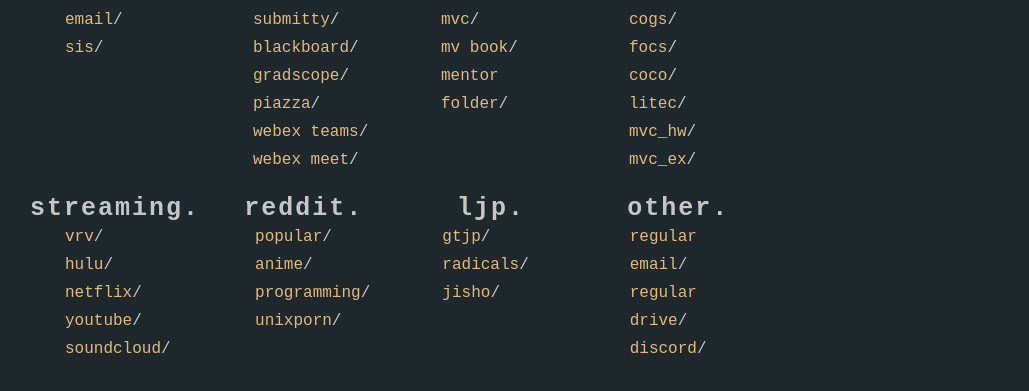
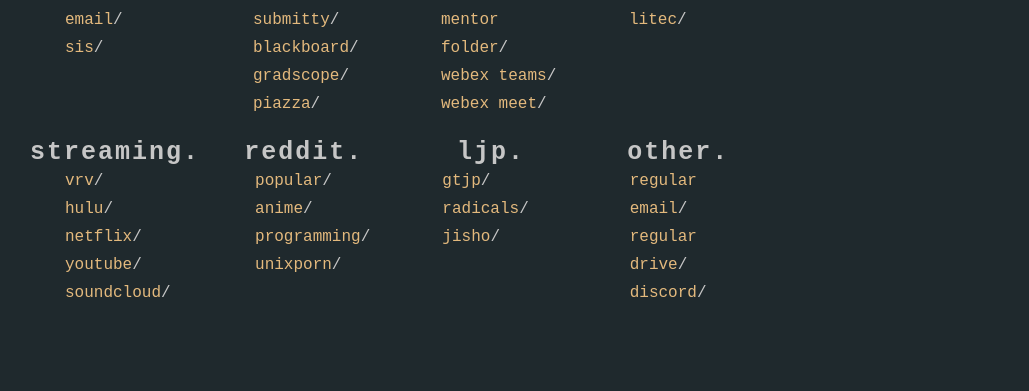
Before and after one commit to FunkyQChicken/FunkyQChicken.github.io, a plain HTML site: page index.html in a window 1280 px wide. Shown: the part 291-682 px from the top of the page, without its empty margins (244-1273 px from the left). Drawn offline with nearby package versions, Linux system fonts and the light colour scheme; no server answers.

Commit message:
removed old 2019 class links

```diff
--- a/index.html
+++ b/index.html
@@ -67,21 +67,14 @@
 		<li class="links"><a href="https://lms.rpi.edu">blackboard</a>/</li>
 		<li class="links"><a href="https://www.gradescope.com/account">gradscope</a>/</li>
 		<li class="links"><a href="https://piazza.com">piazza</a>/</li>
+	</ul>
+    <ul></br>
+		<li class="links"><a href="https://drive.google.com/drive/u/0/folders/1SSszgFluYcRf-FagYixwSBk7Zdq79wCn">mentor folder</a>/</li>
 		<li class="links"><a href="https://teams.webex.com/spaces">webex teams</a>/</li>
 		<li class="links"><a href="https://rensselaer.webex.com/webappng/sites/rensselaer/dashboard/home">webex meet</a>/</li>
 	</ul>
-    <ul></br>
-		<li class="links"><a href="http://homepages.rpi.edu/~schmid/MVC/mvc.html">mvc</a>/</li>
-		<li class="links"><a href="https://online.vitalsource.com/#/books/9781319055905/cfi/6/2!/4@0:0.00">mv book</a>/</li>
-		<li class="links"><a href="https://drive.google.com/drive/u/0/folders/1SSszgFluYcRf-FagYixwSBk7Zdq79wCn">mentor folder</a>/</li>
-	</ul>
     <ul>cals.
-        <li class="links"><a href="https://lms.rpi.edu/webapps/blackboard/execute/content/file?cmd=view&content_id=_100078_1&course_id=_5191_1&framesetWrapped=true">cogs</a>/</li>
-		<li class="links"><a href="https://www.cs.rpi.edu/~gittea/teaching/spring2020/dates.html">focs</a>/</li>
-		<li class="links"><a href="https://lms.rpi.edu/webapps/blackboard/execute/content/file?cmd=view&content_id=_71961_1&course_id=_5140_1">coco</a>/</li>
 		<li class="links"><a href="https://lms.rpi.edu/webapps/blackboard/execute/content/file?cmd=view&content_id=_65257_1&course_id=_5097_1">litec</a>/</li>
-		<li class="links"><a href="http://homepages.rpi.edu/~schmid/MVC/HW/HW.html">mvc_hw</a>/</li>
-		<li class="links"><a href="http://homepages.rpi.edu/~schmid/MVC/examdates.html">mvc_ex</a>/</li>
 	</ul>
 </div>
 <div class="tables">
```
